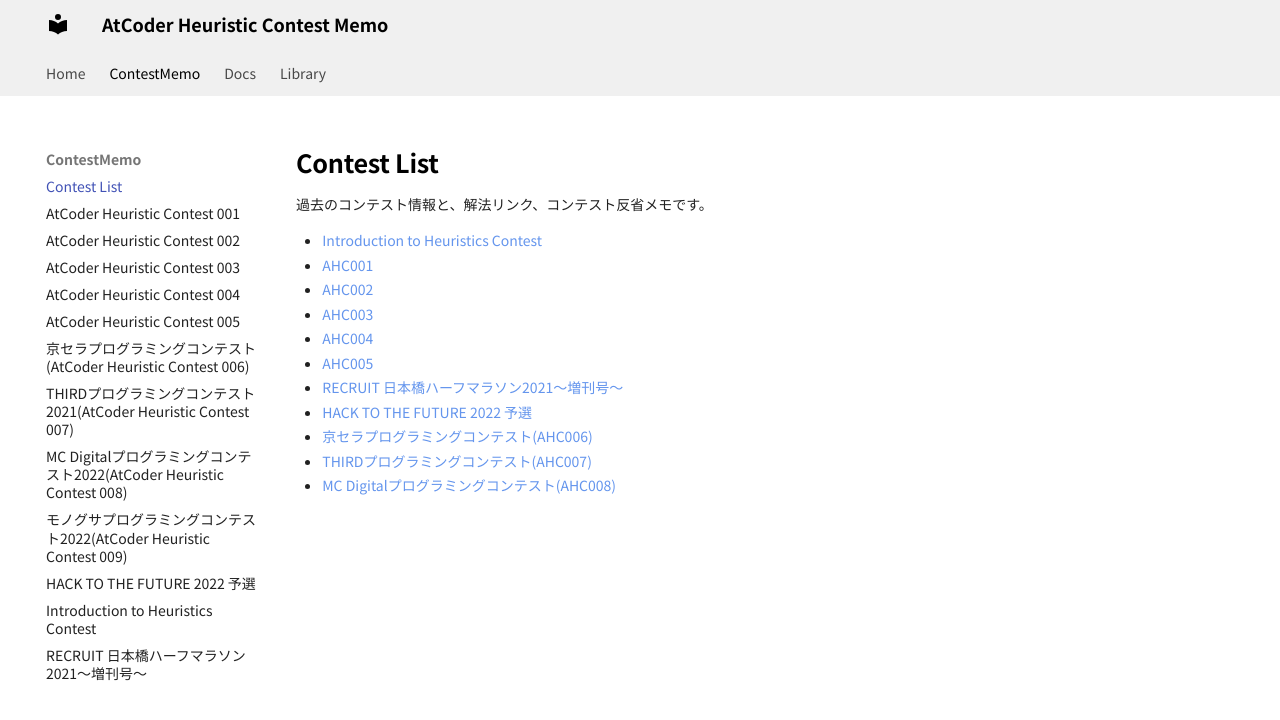
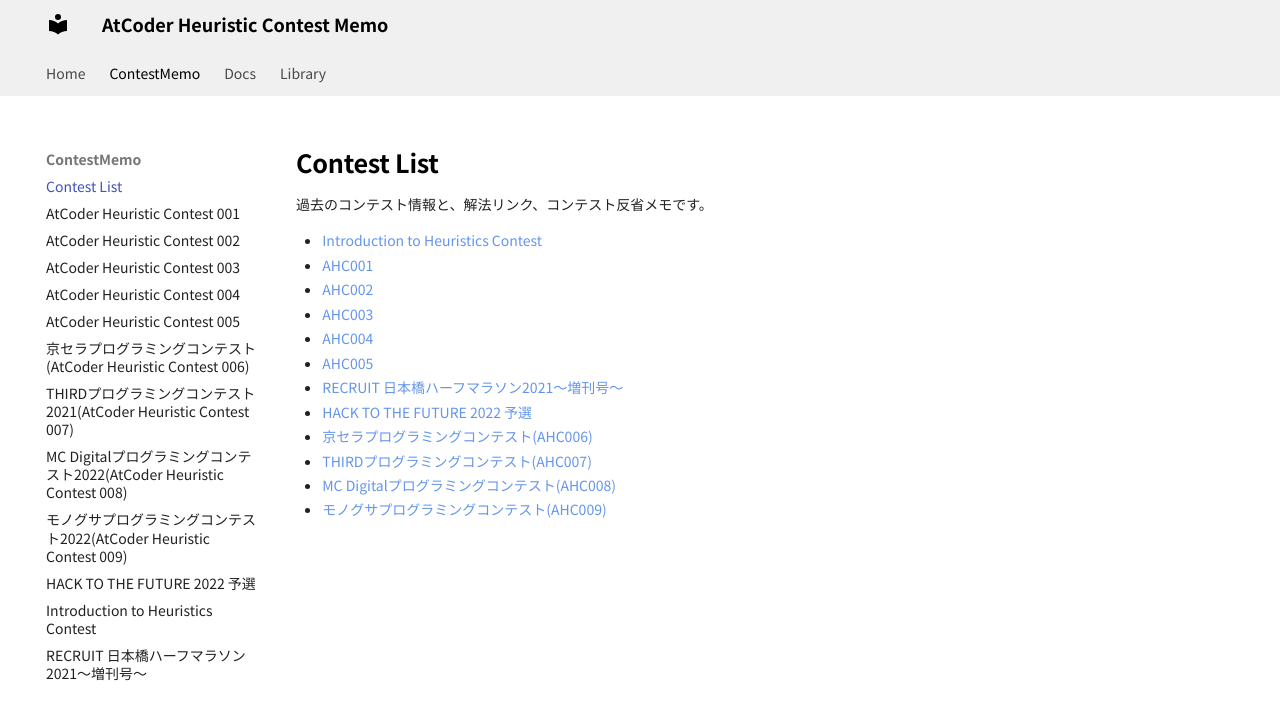
Before and after one commit to jetbead/AtCoderHeuristicContestMemo, an MkDocs documentation site: the page built from docs/ContestMemo/index.md, in a window 1280 px wide. Shown: the top 720 px of the page. Built offline with MkDocs 1.6.1 and Material for MkDocs 9.7.7, drawn with Linux system fonts in a browser that asks for light colours; some web fonts are replaced.

Commit message:
Update index.md

```diff
--- a/docs/ContestMemo/index.md
+++ b/docs/ContestMemo/index.md
@@ -13,3 +13,4 @@
 - [京セラプログラミングコンテスト(AHC006)](./ahc006.md)
 - [THIRDプログラミングコンテスト(AHC007)](./ahc007.md)
 - [MC Digitalプログラミングコンテスト(AHC008)](./ahc008.md)
+- [モノグサプログラミングコンテスト(AHC009)](./ahc009.md)
```
